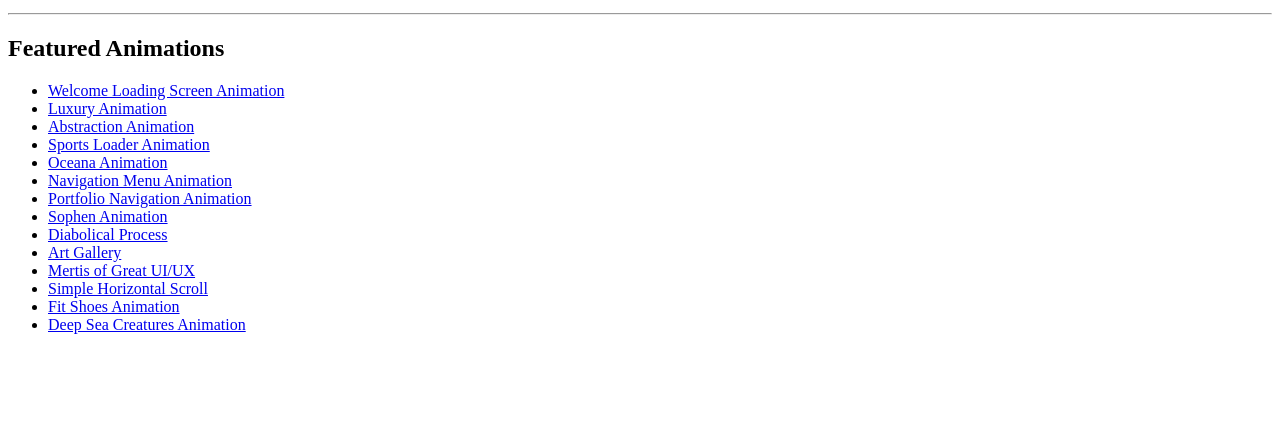
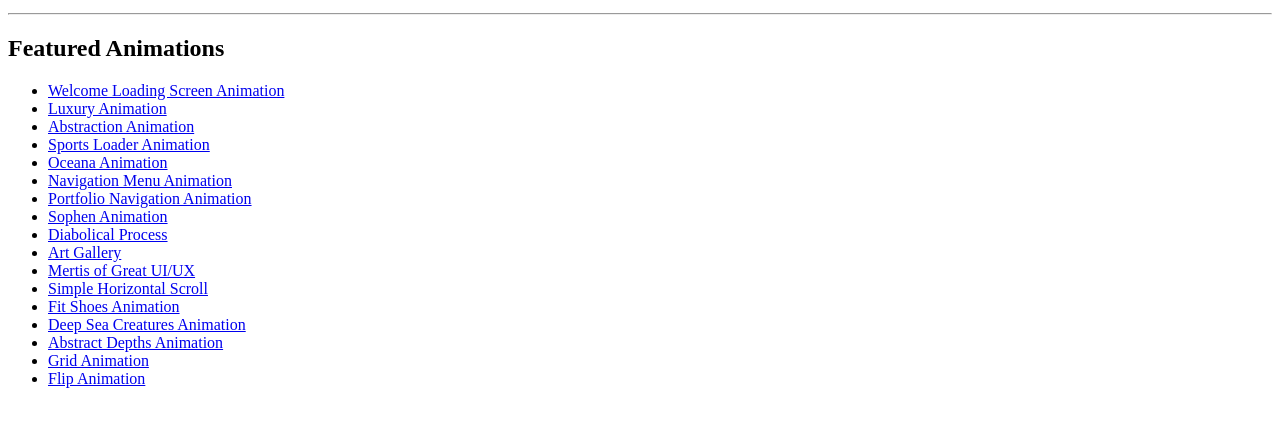
Before and after one commit to Tom-Okafor/advanced-frontends, a plain HTML site: page index.html in a window 1280 px wide. Shown: the part 101-528 px from the top of the page. Drawn offline with Linux system fonts and the light colour scheme.

Commit message:
feat: add links to new animated pages

```diff
--- a/index.html
+++ b/index.html
@@ -127,6 +127,30 @@
           >Deep Sea Creatures Animation</a
         >
       </li>
+      <li>
+        <a
+          href="./animations/abstract-depths/index.html"
+          target="_blank"
+          rel="noopener noreferrer"
+          >Abstract Depths Animation</a
+        >
+      </li>
+      <li>
+        <a
+          href="./animations/bonkers-challenge/"
+          target="_blank"
+          rel="noopener noreferrer"
+          >Grid Animation</a
+        >
+      </li>
+      <li>
+        <a
+          href="./animations/flip/index.html"
+          target="_blank"
+          rel="noopener noreferrer"
+          >Flip Animation</a
+        >
+      </li>
     </ul>
   </body>
 </html>
```
